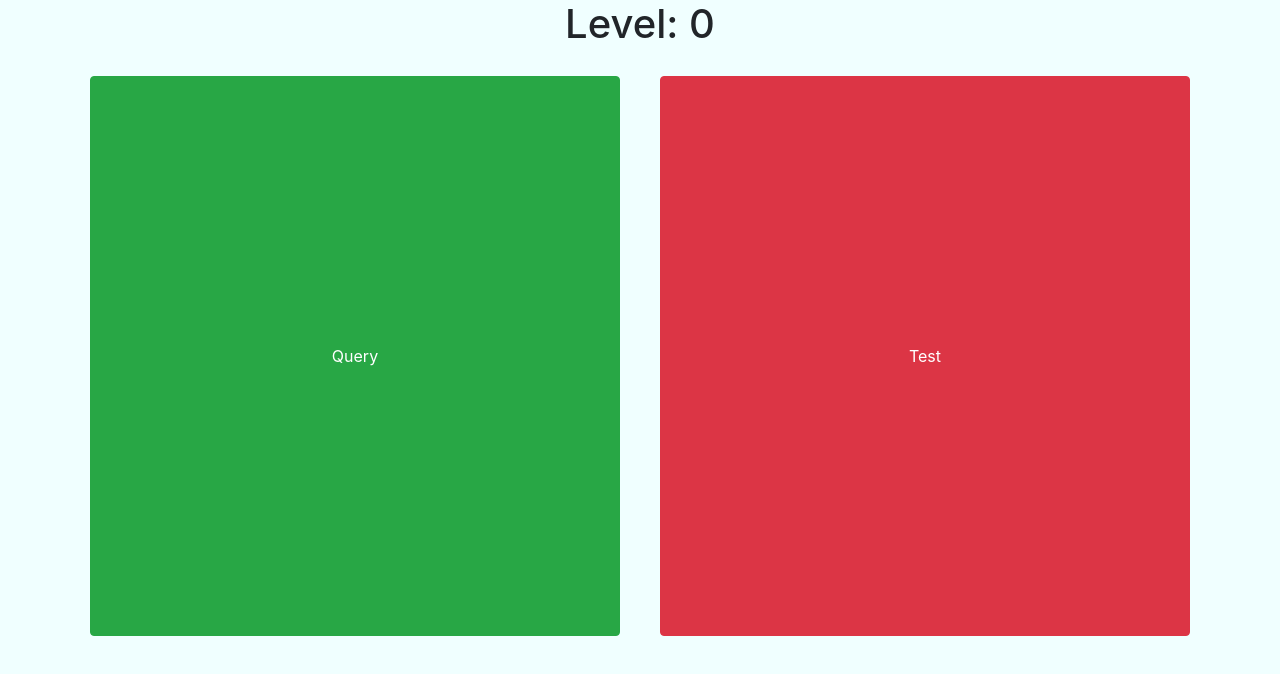
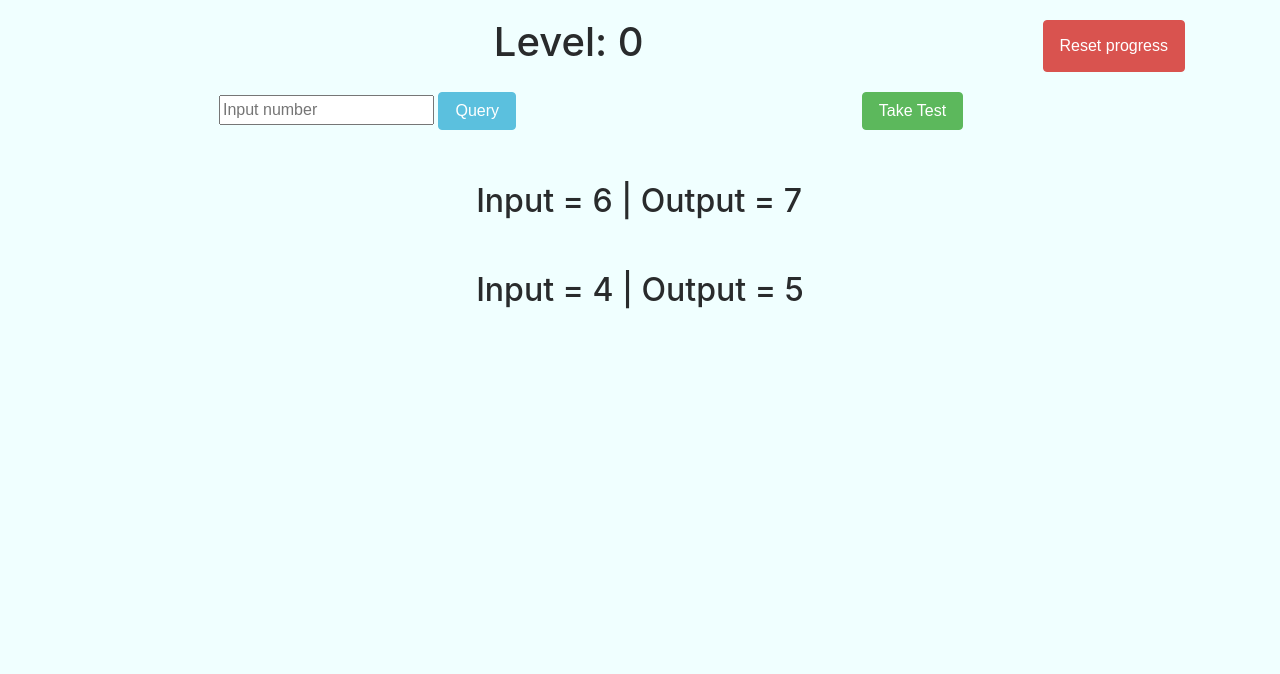
Before and after one commit to liranmarkin/FunctionalGame, a plain HTML site: page index.html in a window 1280 px wide. Drawn offline with nearby package versions, Linux system fonts and the light colour scheme.

Commit message:
changed ui, added examples and easy levels

```diff
--- a/index.html
+++ b/index.html
@@ -1,31 +1,49 @@
 <!DOCTYPE html>
 <html>
 <head>
-	<title>NumberFun</title>
-	<link rel="stylesheet" href="https://maxcdn.bootstrapcdn.com/bootstrap/4.0.0-beta.2/css/bootstrap.min.css" integrity="sha384-PsH8R72JQ3SOdhVi3uxftmaW6Vc51MKb0q5P2rRUpPvrszuE4W1povHYgTpBfshb" crossorigin="anonymous">
+	<title>Input / Output Math Game</title>
+	<link rel="stylesheet" href="https://maxcdn.bootstrapcdn.com/bootstrap/4.0.0-beta.3/css/bootstrap.min.css" integrity="sha384-Zug+QiDoJOrZ5t4lssLdxGhVrurbmBWopoEl+M6BdEfwnCJZtKxi1KgxUyJq13dy" crossorigin="anonymous">
 	<style type="text/css">
 		body{
 			background-color: Azure;
+			text-align: center;
 		}
-		button{
+		div{
+			display:inline-block;
+		}
+		.row{
+			margin: 20px 10px;
+		}
+		/* button{
 			height: 70vh;
 			margin: 20px;
-		}
-
+		} */
 	</style>
 </head>
 <body>
-
 	<div class="container">
 		<div class="row">
 			<h1 id="level" class="text-center col"></h1>
+			<button onclick="reset()" class="btn btn-danger" span="font-size: 10px"> Reset progress </button>
 		</div>
 		<div class="row">
-			<button onclick="query()" class="btn btn-success col" id="query"> Query </button>
-			<button onclick="test()" class="btn btn-danger col" id="test"> Test </button>
+			<div id="query" class="col">
+				<input id="input" type="number" placeholder="Input number" />
+				<button onclick="query()" class="btn btn-info"> Query </button>
+			</div>
+			<div id="test" class="col">
+				<button onclick="test()" class="btn btn-success"> Take Test </button>
+			</div>
+		</div>
+		<div id="message-list">
+
 		</div>
 	</div>
 
+	<script
+		src="https://code.jquery.com/jquery-3.3.1.min.js"
+		integrity="sha256-FgpCb/KJQlLNfOu91ta32o/NMZxltwRo8QtmkMRdAu8="
+		crossorigin="anonymous"></script>
 	<script src="levels.js"></script>
 	<script src="main.js"></script>
 </body>
--- a/levels.js
+++ b/levels.js
@@ -1,31 +1,57 @@
 
-const factorial = x => x < 2 ? 1 : x*factor(x-1)
+const factorial = (x) => x < 2 ? 1 : x * factorial(x - 1)
 
-const fib = x => x <= 2 ? 1 : fib(x-1) + fib(x-2)
+const fib = (x) => x <= 2 ? 1 : fib(x - 1) + fib(x - 2)
 
 const levels = [
 	{
-		func: x => x+1,
+		func: (x) => x + 1,
+		examples: [4, 6],
 		tests: [9, 15]
 	},
 	{
-		func: x => x*x,
+		func: (x) => x - 2,
+		examples: [10, 14],
+		tests: [6, 1]
+	},
+	{
+		func: (x) => 3 * x,
+		examples: [4, 9],
+		tests: [7, 12]
+	},
+	{
+		func: (x) => 2 * x - 3,
+		examples: [6, 8],
+		tests: [9, 11]
+	},
+	{
+		func: (x) => Math.abs(x),
+		examples: [0, -2],
+		tests: [9, -15]
+	},
+	{
+		func: (x) => x * x,
+		examples: [3, 6],
 		tests: [8, 10]
 	},
 	{
-		func: x => x*(x+1)/2,
+		func: (x) => x * (x + 1) / 2,
+		examples: [2, 4],
 		tests: [12]
 	},
 	{
-		func: x => Math.pow(2, x),
+		func: (x) => Math.pow(2, x),
+		examples: [3, 5],
 		tests: [6]
 	},
 	{
 		func: factorial,
+		examples: [5, 6],
 		tests: [7]
 	},
 	{
 		func: fib,
+		examples: [3, 4, 5],
 		tests: [11]
 	},
 ]
--- a/main.js
+++ b/main.js
@@ -1,56 +1,89 @@
 
 const number_prompt = message => parseFloat( prompt(message) )
 
-const ask = input => number_prompt("what is the answer for the input:\n" + input + "\n?")
+const ask = (input) => number_prompt(`Input = ${input}\nOutput = `)
 
-const test_level = level => {
+const test_level = (level) => {
 	const func = level.func
 
-	for(const input of level.tests)
-	if(func(input) != ask(input))
+	for (const input of level.tests)
+	if (func(input) != ask(input))
 		return false
 
 	return true
 }
-
-const query_level = level => {
-	const input = number_prompt("what is your input?")
-	if(isNaN(input)) 					 alert("Input must be a number!")
-	else if(level.tests.includes(input)) alert("Can't ask it")
-	else 								 alert("Result = " + level.func(input))
+const write_message = (message) => {
+	const message_element =
+		`<div class="row alert alert-primary" role="alert">
+			<h2>${message}</h2>
+		</div>`
+	$("#message-list").prepend(message_element)
 }
 
-const setLevelHeader = level_num => document.getElementById("level").innerHTML = "Level: " + (level_num)
+const clear_message = () => $("#message-list").empty()
 
-let cur_level = localStorage.getItem("cur_level") || 0;
-setLevelHeader(cur_level)
+const query_level = (level) => {
+	const input = parseFloat($("#input").val())
+	if (isNaN(input)) 					  write_message("Input must be a number!")
+	else if (level.tests.includes(input)) write_message("Can't ask it, it is in the test!")
+	else 								  write_message(`Input = ${input} | Output = ${level.func(input)}`)
+}
 
+const show_examples = (level) => {
+	const func = level.func
+	for (const input of level.examples)
+		write_message(`Input = ${input} | Output = ${level.func(input)}`)
+}
 
-const check_level = level_num => {
-	if(level_num >= levels.length){
-		alert("Reached highest level!")
+const set_level_header = (level_ind) => $("#level").html(`Level: ${level_ind}`)
+
+const set_level = (new_level, callback = () => {}) => {
+	level_ind = new_level
+	set_level_header(new_level)
+	localStorage.setItem("level", new_level)
+	clear_message()
+	callback()
+	if (check_level(level_ind))
+		show_examples(levels[level_ind])
+}
+
+const check_level = (level_ind) => {
+	if(level_ind >= levels.length){
+		write_message("Reached highest level!")
 		return false
 	}
 	return true
 }
 
 const test = () => {
-	if(!check_level(cur_level)) return
+	if (!check_level(level_ind)) return
 
-	if(test_level(levels[cur_level])){
-		alert("You passed! :)")
-		setLevelHeader(++cur_level)
-		localStorage.setItem("cur_level", cur_level)
+	if (test_level(levels[level_ind])){
+		set_level(level_ind + 1, () => write_message("You passed the test! :)"))
+	} else {
+		write_message("You failed the test :(")
 	}
-	else
-		alert("You failed :(")
 }
 
-const query = () => check_level(cur_level) && query_level(levels[cur_level])
-
-const set_level = level => {
-	localStorage.setItem("cur_level", level)
-	location.reload()
+const query = () => {
+	check_level(level_ind) && query_level(levels[level_ind])
+	$("#input").val("")
 }
 
-const reset = () => set_level(0)
+const reset = () => {
+	if (confirm("Are you sure you want to reset your progress?")){
+		localStorage.setItem("level", 0)
+		location.reload()
+	}
+}
+
+let level_ind = 0;
+$(document).ready(() => {
+	level_ind = parseFloat(localStorage.getItem("level")) || 0
+	set_level(level_ind)
+})
+
+$("#input").keyup((event) => {
+	if (13 == event.which)
+		query()
+})
```
